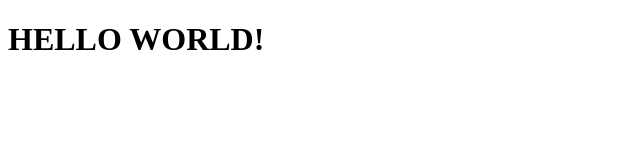
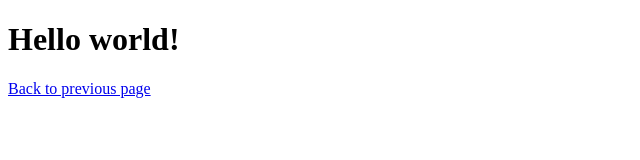
Before and after one commit to hassan4057/coursera-test, a plain HTML site: page internal_links/same-directory.html in a window 1280 px wide. Shown: the whole page, without its empty margins (0-640 px from the left). Drawn offline with Linux system fonts and the light colour scheme.

Commit message:
internal links

```diff
--- a/internal_links/same-directory.html
+++ b/internal_links/same-directory.html
@@ -3,10 +3,11 @@
 <head>
 	<meta charset="utf-8">
 	<meta name="viewport" content="width=device-width, initial-scale=1">
-	<title>HELLO WORLD</title>
+	<title>Same-directory.html</title>
 </head>
 <body>
-	<h1>HELLO WORLD!</h1>
+	<h1>Hello world!</h1>
+	<a href="index.html" title="same dir link">Back to previous page</a>
 
 </body>
 </html>
```
Also changed, not shown: internal_links/index.html (+3 -1 lines).
